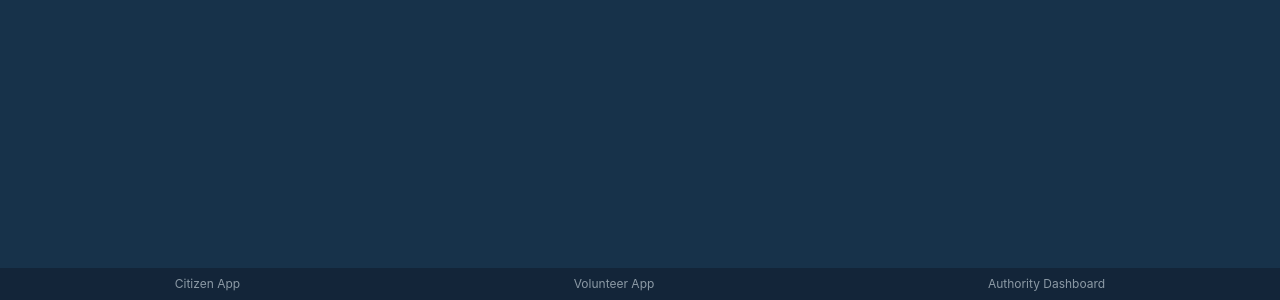
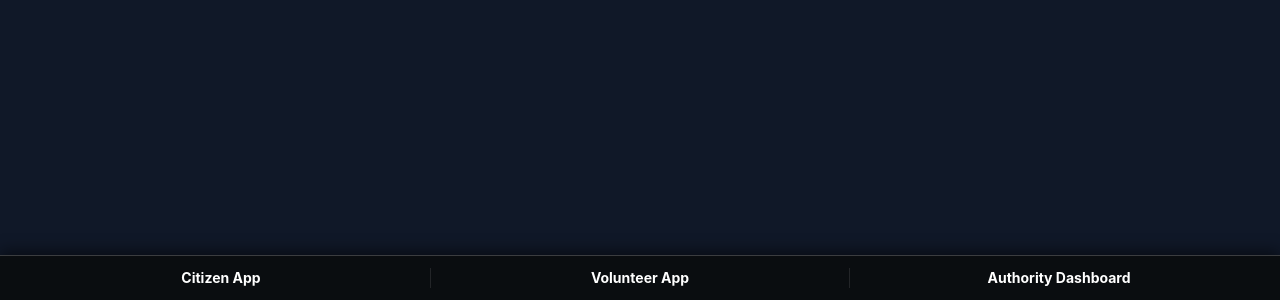
Before and after one commit to kirtishukla9955/CrisisMeshAI, a React (Vite) app in the folder client/: page /dashboard in a window 1280 px wide. Shown: the part 500-800 px from the top of the page. Built offline with nearby package versions, Linux system fonts and the light colour scheme; no server answers.

Commit message:
Fix overlapping debug nav and set proper z-index and spacing

```diff
--- a/client/src/App.jsx
+++ b/client/src/App.jsx
@@ -7,18 +7,22 @@ import AuthorityApp from './AuthorityApp';
 function App() {
   return (
     <BrowserRouter>
-      {/* Super simple debug nav to jump between the 3 apps quickly */}
-      <div className="fixed bottom-0 left-0 right-0 bg-gray-900 text-white p-2 flex justify-around text-xs z-50 opacity-50 hover:opacity-100 transition-opacity">
-        <Link to="/" className="hover:text-orange-400">Citizen App</Link>
-        <Link to="/volunteer" className="hover:text-orange-400">Volunteer App</Link>
-        <Link to="/authority" className="hover:text-orange-400">Authority Dashboard</Link>
+      <div className="flex flex-col h-screen overflow-hidden bg-gray-900">
+        <div className="flex-1 relative overflow-y-auto">
+          <Routes>
+            <Route path="/" element={<ReportApp />} />
+            <Route path="/volunteer" element={<VolunteerApp />} />
+            <Route path="/authority/*" element={<AuthorityApp />} />
+          </Routes>
+        </div>
+
+        {/* Super simple debug nav to jump between the 3 apps quickly */}
+        <div className="bg-[#0a0d10] border-t border-white/20 text-white p-3 flex justify-around text-sm font-bold z-[9999] shadow-[0_-4px_15px_rgba(0,0,0,0.5)]">
+          <Link to="/" className="hover:text-[#E67E22] transition-colors flex-1 text-center border-r border-white/10">Citizen App</Link>
+          <Link to="/volunteer" className="hover:text-[#E67E22] transition-colors flex-1 text-center border-r border-white/10">Volunteer App</Link>
+          <Link to="/authority/dashboard" className="hover:text-[#E67E22] transition-colors flex-1 text-center">Authority Dashboard</Link>
+        </div>
       </div>
-
-      <Routes>
-        <Route path="/" element={<ReportApp />} />
-        <Route path="/volunteer" element={<VolunteerApp />} />
-        <Route path="/authority/*" element={<AuthorityApp />} />
-      </Routes>
     </BrowserRouter>
   );
 }
--- a/client/src/pages/CommandCenterPage.jsx
+++ b/client/src/pages/CommandCenterPage.jsx
@@ -77,7 +77,7 @@ export default function CommandCenterPage({ authority }) {
   }, [locatedIncidents, searchQuery]);
 
   return (
-    <div className="h-screen flex bg-[#17324A] text-white overflow-hidden">
+    <div className="h-full flex bg-[#17324A] text-white overflow-hidden">
       {/* LEFT SIDEBAR */}
       <aside className="hidden md:flex w-14 shrink-0 bg-[#0f2337] border-r border-white/[0.08] flex-col items-center py-4 gap-1">
         <div className="flex items-center justify-center w-9 h-9 rounded-lg bg-[#C0392B]/20 mb-6">
```
